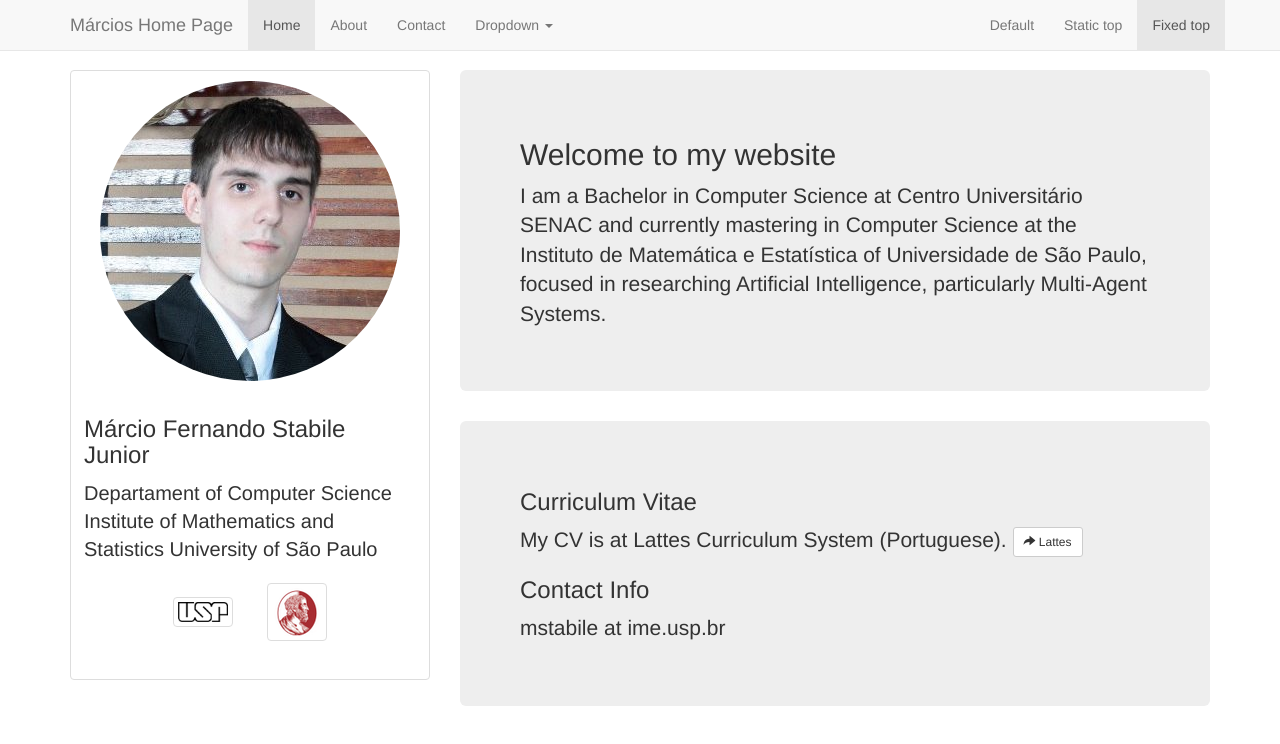
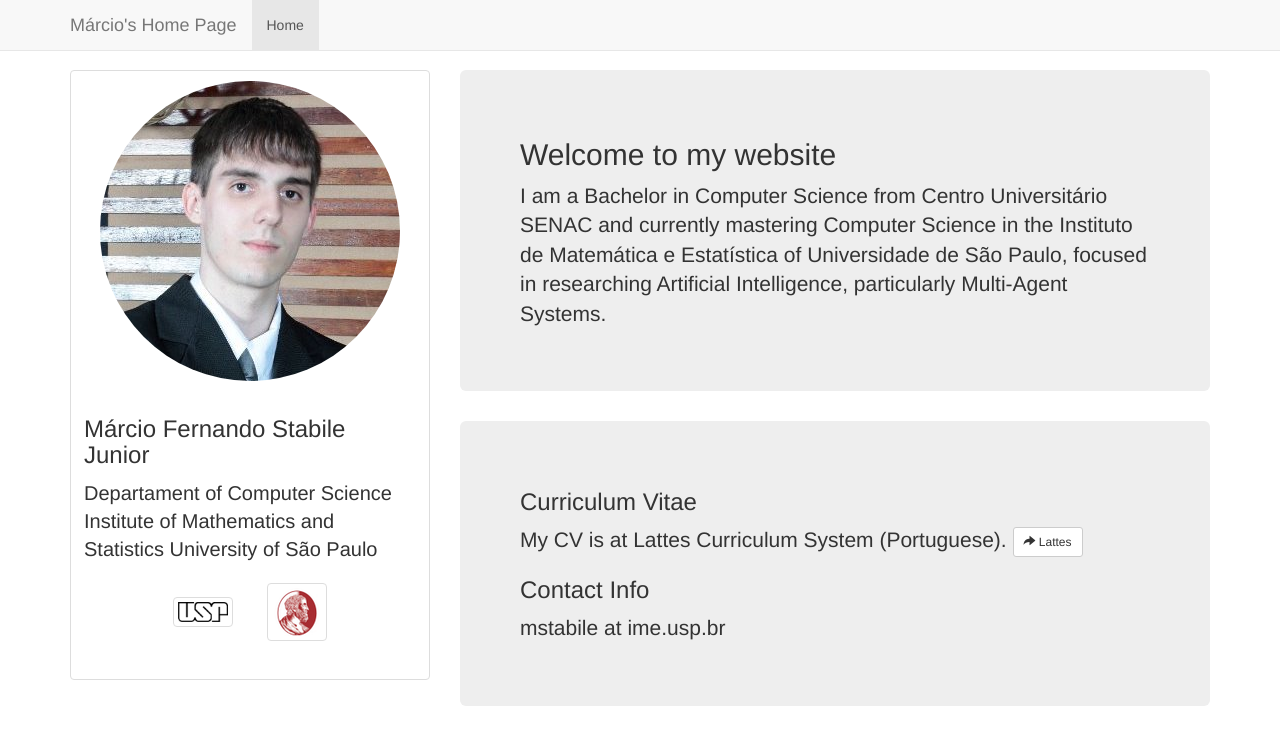
Before and after one commit to BarbaraTieko/PersonalPage, a plain HTML site: page index.html in a window 1280 px wide. Shown: the top 744 px of the page. Drawn offline with nearby package versions, Linux system fonts and the light colour scheme; files whose address does not match are found by name.

Commit message:
Some fixes

```diff
--- a/index.html
+++ b/index.html
@@ -53,30 +53,11 @@
               <span class="icon-bar"></span>
               <span class="icon-bar"></span>
             </button>
-            <a class="navbar-brand" href="#">Márcios Home Page</a>
+            <a class="navbar-brand" href="#">Márcio's Home Page</a>
           </div>
           <div id="navbar" class="navbar-collapse collapse">
             <ul class="nav navbar-nav">
               <li class="active"><a href="index.html">Home</a></li>
-              <li><a href="about.html">About</a></li>
-              <li><a href="#contact">Contact</a></li>
-              <li class="dropdown">
-                <a href="#" class="dropdown-toggle" data-toggle="dropdown" role="button" aria-haspopup="true" aria-expanded="false">Dropdown <span class="caret"></span></a>
-                <ul class="dropdown-menu">
-                  <li><a href="#">Action</a></li>
-                  <li><a href="#">Another action</a></li>
-                  <li><a href="#">Something else here</a></li>
-                  <li role="separator" class="divider"></li>
-                  <li class="dropdown-header">Nav header</li>
-                  <li><a href="#">Separated link</a></li>
-                  <li><a href="#">One more separated link</a></li>
-                </ul>
-              </li>
-            </ul>
-            <ul class="nav navbar-nav navbar-right">
-              <li><a href="../navbar/">Default</a></li>
-              <li><a href="../navbar-static-top/">Static top</a></li>
-              <li class="active"><a href="./">Fixed top <span class="sr-only">(current)</span></a></li>
             </ul>
           </div><!--/.nav-collapse -->
         </div>
@@ -119,7 +100,7 @@
             <div class="jumbotron">
               <h2>Welcome to my website</h2>
               <p class="lead" >
-                I am a Bachelor in Computer Science at Centro Universitário SENAC and currently mastering in Computer Science at the Instituto de Matemática e Estatística of Universidade de São Paulo, focused in researching Artificial Intelligence, particularly Multi-Agent Systems.
+                I am a Bachelor in Computer Science from Centro Universitário SENAC and currently mastering Computer Science in the Instituto de Matemática e Estatística of Universidade de São Paulo, focused in researching Artificial Intelligence, particularly Multi-Agent Systems.
               </p>
             </div>
           </div>
```
Also changed, not shown: 1 other file.
